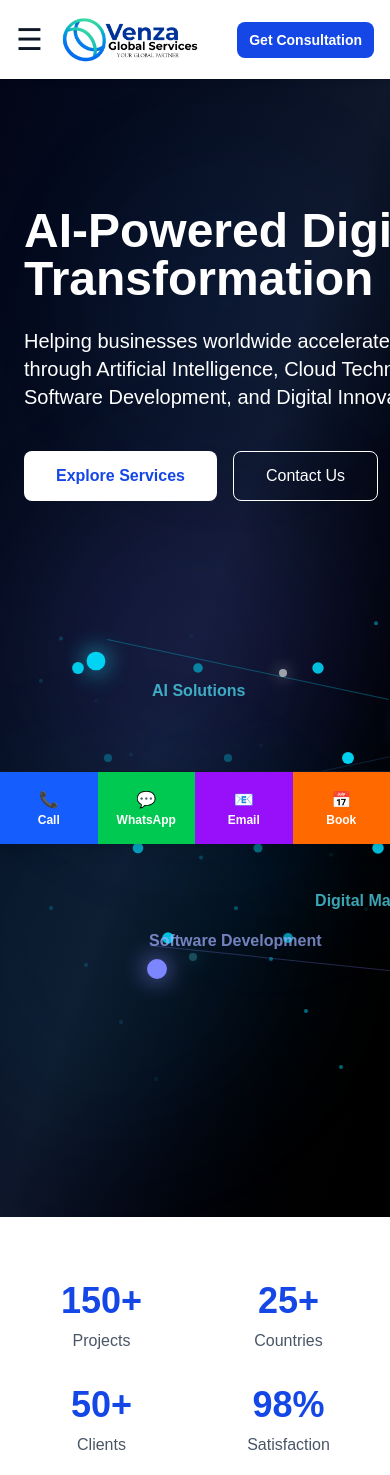
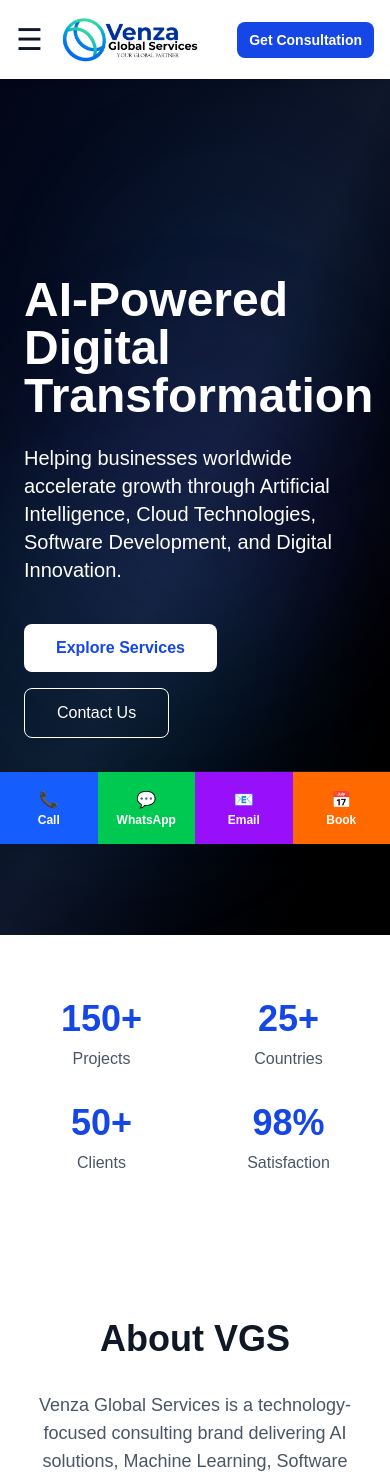
Before and after one commit to venzags/vgs-website, a Next.js app: page / in a window 390 px wide. Shown: the top 1475 px of the page. Built offline with nearby package versions, Linux system fonts and the light colour scheme.

Commit message:
VGS V4 hero animation services and network foundation

```diff
--- a/src/app/page.tsx
+++ b/src/app/page.tsx
@@ -177,11 +177,14 @@ export default function Home() {
     </div> {/* LEFT SIDE END */}
 
     {/* RIGHT SIDE */}
-    <div className="flex justify-center items-center mt-10 lg:mt-0">
+    <div className="hidden lg:flex justify-center items-center">
 
-      <div className="relative w-[500px] h-[500px]">
-        <VGSNetwork />
-      </div>
+      <div className="relative
+                w-[250px] h-[250px]
+                md:w-[350px] md:h-[350px]
+                lg:w-[500px] lg:h-[500px]">
+  <VGSNetwork />
+</div>
 
     </div>
 
```
